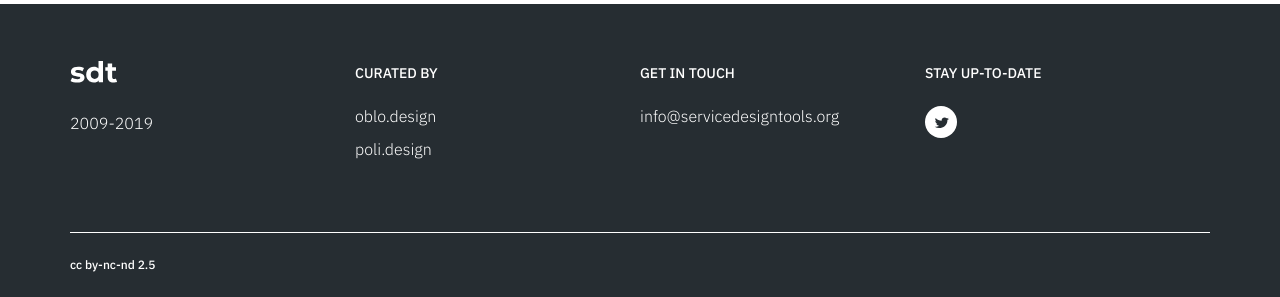
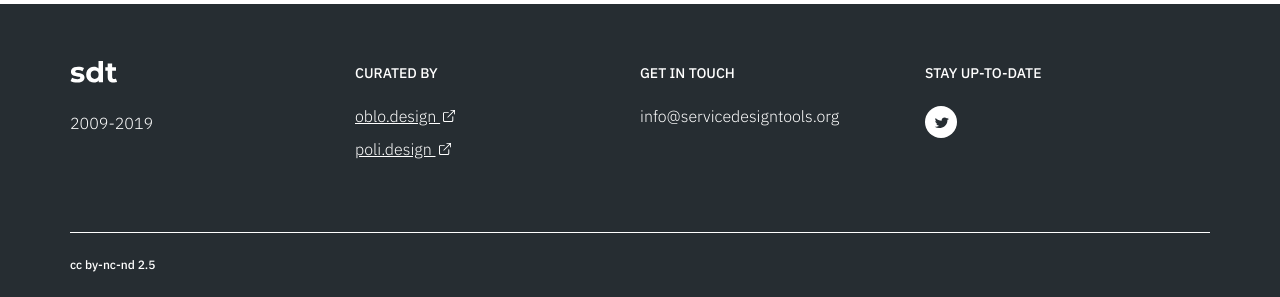
Before and after one commit to service-design-tools/sdt-website, a Jekyll site: the page built from about.html, in a window 1280 px wide. Shown: the part 2206-2503 px from the top of the page. Built offline with Jekyll 4.4.1, drawn with Linux system fonts in a browser that asks for light colours.

Commit message:
fix external links in footer

```diff
--- a/_includes/footer.html
+++ b/_includes/footer.html
@@ -7,8 +7,8 @@
         <div class="info">
             <h3>curated by</h3>
             <ul>
-                <li><a href="http://oblo.design/" target="_blank" rel="noopener noreferrer">oblo.design</a></li>
-                <li><a href="https://www.polidesign.net/" target="_blank" rel="noopener noreferrer">poli.design</a></li>
+                <li><a href="http://oblo.design/" target="_blank" rel="noopener noreferrer">oblo.design {% include svgs/external-link.html color="light" %}</a></li>
+                <li><a href="https://www.polidesign.net/" target="_blank" rel="noopener noreferrer">poli.design {% include svgs/external-link.html color="light" %}</a></li>
             </ul>
         </div>
         <div class="info">
--- a/_sass/footer.scss
+++ b/_sass/footer.scss
@@ -50,6 +50,7 @@ footer {
 .info a {
     color: var(--color-light);
     font-weight: var(--font-light);
+    text-decoration: underline;
 }
 
 .info p {
--- a/_sass/main.scss
+++ b/_sass/main.scss
@@ -102,6 +102,11 @@ p {
 .outside--link {
     color: var(--color-support);
     text-decoration: underline;
+}
+
+.external-link-icon {
+    margin-left: 0.2rem;
+    height: 0.75rem;
 }
 
 .svg--outline {
--- a/_sass/tool/tool-case-studies.scss
+++ b/_sass/tool/tool-case-studies.scss
@@ -21,11 +21,6 @@ body.modal--open {
     margin-top: 2rem;
     padding-left: 0;
     border-left: none;
-}
-
-.external-link-icon {
-    margin-left: 0.2rem;
-    height: 0.75rem;
 }
 
 .case-study {
--- a/_sass/tool/tool-main.scss
+++ b/_sass/tool/tool-main.scss
@@ -131,11 +131,6 @@ main {
     line-height: 1.5;
 }
 
-.references .external-link-icon {
-    margin-left: 0.2rem;
-    height: 0.75rem;
-}
-
 @media (min-width: 576px) {
     .additional__content p {
         width: 60%;
```
